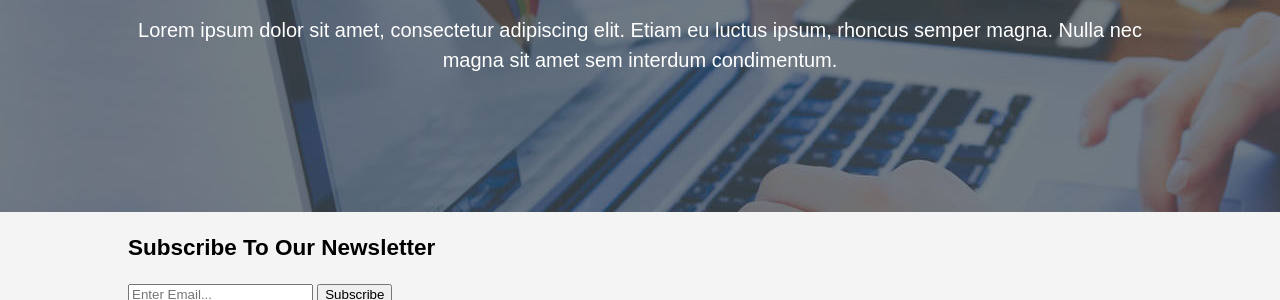
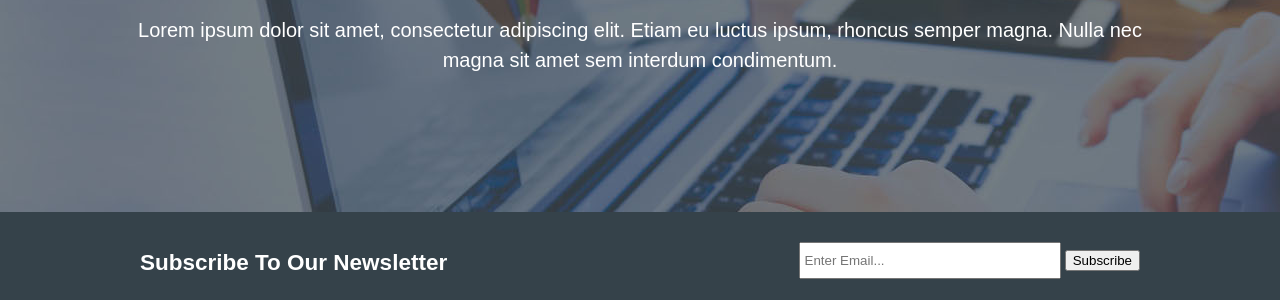
Before and after one commit to AidanConn/ac-lab3-html-website, a plain HTML site: page index.html in a window 1280 px wide. Shown: the part 291-591 px from the top of the page. Drawn offline with Linux system fonts and the light colour scheme.

Commit message:
part 10 CSS

```diff
--- a/css/style.css
+++ b/css/style.css
@@ -103,3 +103,28 @@ header a:hover{
   #showcase p{
     font-size:20px;
   }
+
+  /* Newsletter */
+#newsletter{
+    padding:15px;
+    color:#ffffff;
+    background:#35424a
+  }
+
+  #newsletter h1{
+    float:left;
+  }
+
+  #newsletter form {
+    float:right;
+    margin-top:15px;
+  }
+  /*  CSS version 3 is the current version with many improvements
+  check out the wiki at:
+  https://en.wikipedia.org/wiki/CSS
+  */
+  #newsletter input[type="email"]{
+    padding:4px;
+    height:25px;
+    width:250px;
+  }
```
Also changed, not shown: index.html (+3 -4 lines), 1 other file.
